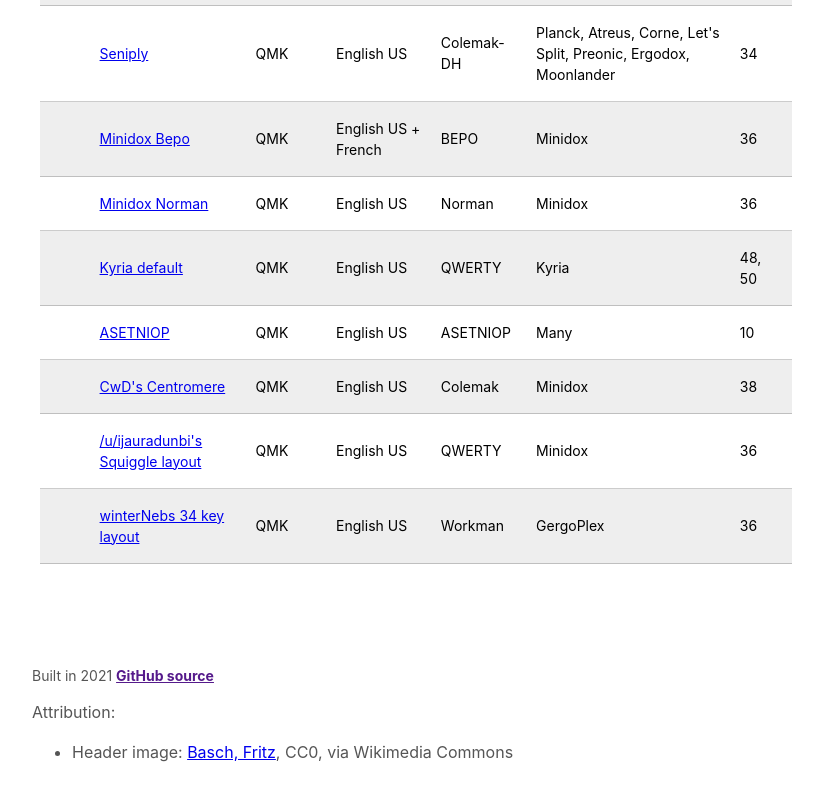
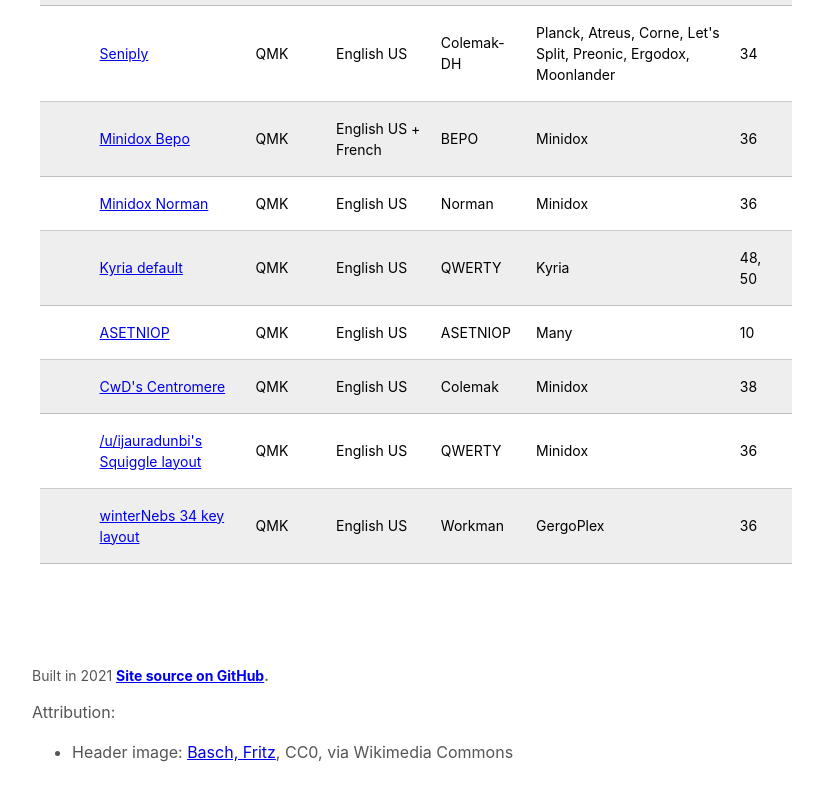
Before and after one commit to mathias/keymapdb, an Eleventy site: page index.html in a window 1280 px wide. Shown: the part 711-1511 px from the top of the page, without its empty margins (224-1047 px from the left). Built offline with nearby package versions, Linux system fonts and the light colour scheme; Eleventy itself is replaced by a stand-in of ours; files that its build step writes are made by us from their sources.

Commit message:
Fix GitHub link

```diff
--- a/_includes/layout.njk
+++ b/_includes/layout.njk
@@ -1,5 +1,6 @@
 ---
 title: keymapDB
+github_link: https://github.com/mathias/keymapdb
 ---
 
 <!DOCTYPE html>
@@ -26,7 +27,7 @@ title: keymapDB
       {{ content | safe }}
     </div>
     <footer class="mw9 center pa4 pt5-ns ph7-l mid-gray">
-      <small class="tl f6 db">Built in 2021 <b><a href="{{github_link}}">GitHub source</a></b></small>
+      <small class="tl f6 db">Built in 2021 <b><a href="{{github_link}}">Site source on GitHub</a>.</b></small>
       <div class="tc mt3">
           <!-- Additional footer links go here -->
           <div class="lh-copy tl">
```
